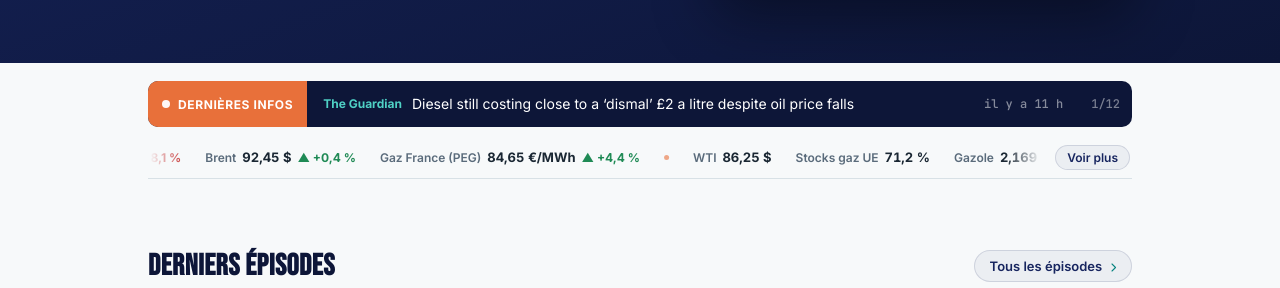
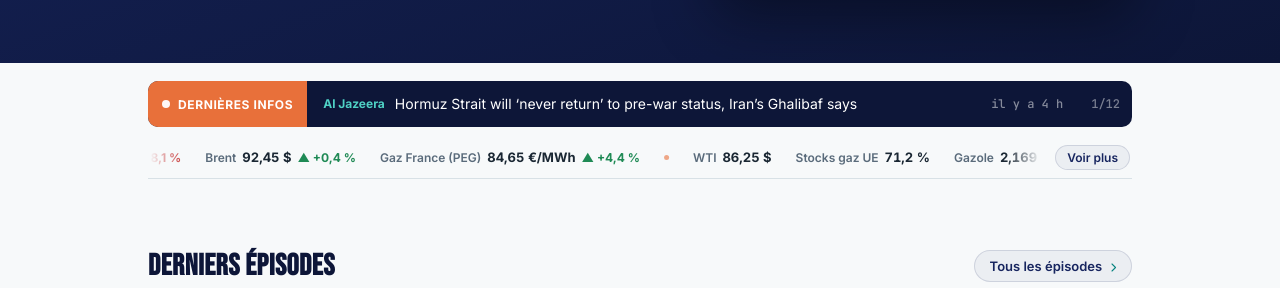
Before and after one commit to InsideEnergyMarkets/Inside-Energy-Markets, a Jekyll site: the page built from index.html, in a window 1280 px wide and 900 px high, scrolled down 417 px. Shown: the part 165-453 px from the top of the window. Built offline with Jekyll 4.4.1, drawn with Linux system fonts in a browser that asks for light colours; some of the changed text lies outside the part shown.

```diff
--- a/_data/news.json
+++ b/_data/news.json
@@ -1,6 +1,13 @@
 {
- "updated_at": "2026-11-11T18:00:00+00:00",
+ "updated_at": "2026-11-12T00:56:26+00:00",
  "items": [
+  {
+   "title": "Hormuz Strait will ‘never return’ to pre-war status, Iran’s Ghalibaf says",
+   "url": "https://www.aljazeera.com/news/2026/11/11/strait-of-hormuz-will-never-return-to-pre-war-status-ghalibaf?traffic_source=rss",
+   "source": "Al Jazeera",
+   "lang": "en",
+   "date": "2026-11-11T21:03:40+00:00"
+  },
   {
    "title": "Diesel still costing close to a ‘dismal’ £2 a litre despite oil price falls",
    "url": "https://www.theguardian.com/money/2026/nov/11/diesel-prices-petrol-business-oil-hormuz",
@@ -77,13 +84,6 @@
    "source": "European Commission",
    "lang": "en",
    "date": "2026-11-08T23:00:00+00:00"
-  },
-  {
-   "title": "Lanarkshire AI datacentre to fully rely on national grid despite renewables claim",
-   "url": "https://www.theguardian.com/uk-news/2026/nov/07/lanarkshire-ai-datacentre-datavita-chapelhall-national-grid-renewable-energy",
-   "source": "The Guardian",
-   "lang": "en",
-   "date": "2026-11-07T10:00:08+00:00"
   }
  ]
 }
--- a/_data/podcast.json
+++ b/_data/podcast.json
@@ -1,5 +1,5 @@
 {
- "updated_at": "2026-11-11T18:00:00+00:00",
+ "updated_at": "2026-11-12T00:56:26+00:00",
  "episodes": {
   "10": {
    "audio": "https://anchor.fm/s/10edf0868/podcast/play/126486789/https%3A%2F%2Fd3ctxlq1ktw2nl.cloudfront.net%2Fstaging%2F2026-8-29%2F489715b9-9275-387d-cec8-06e4f3de2244.mp3",
```
Also changed, not shown: _data/incidents.json.
